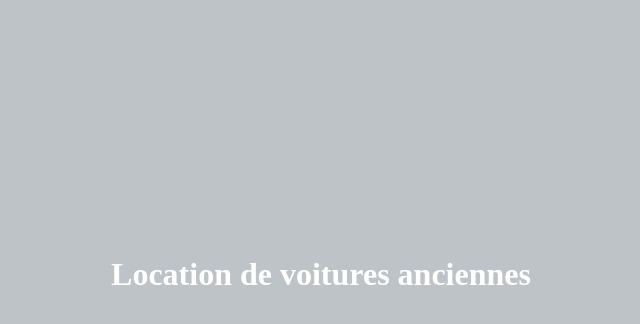
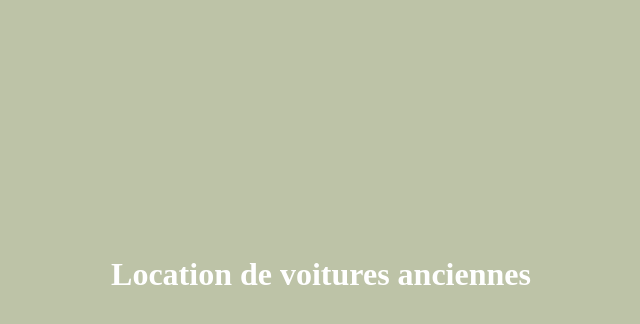
Before and after one commit to jebi/locationvoiture, a plain HTML site: page index.html in a window 1280 px wide. Shown: the part 18-342 px from the top of the page, without its empty margins (319-959 px from the left). Drawn offline with Linux system fonts and the light colour scheme.

Commit message:
Changement coleur du fond

```diff
--- a/index.html
+++ b/index.html
@@ -4,7 +4,7 @@
         <meta charset="utf-8">
         <title>Le titre de ma page</title>
     </head>
-    <body style="background-color:#bdc3c7">
+    <body style="background-color:#bdc3a7">
 	<h1 style="padding-top:20%; padding-botton:20%; text-align:center;color:#FFFFFF"> Location de voitures anciennes</h1>
     </body>
 </html>
```
